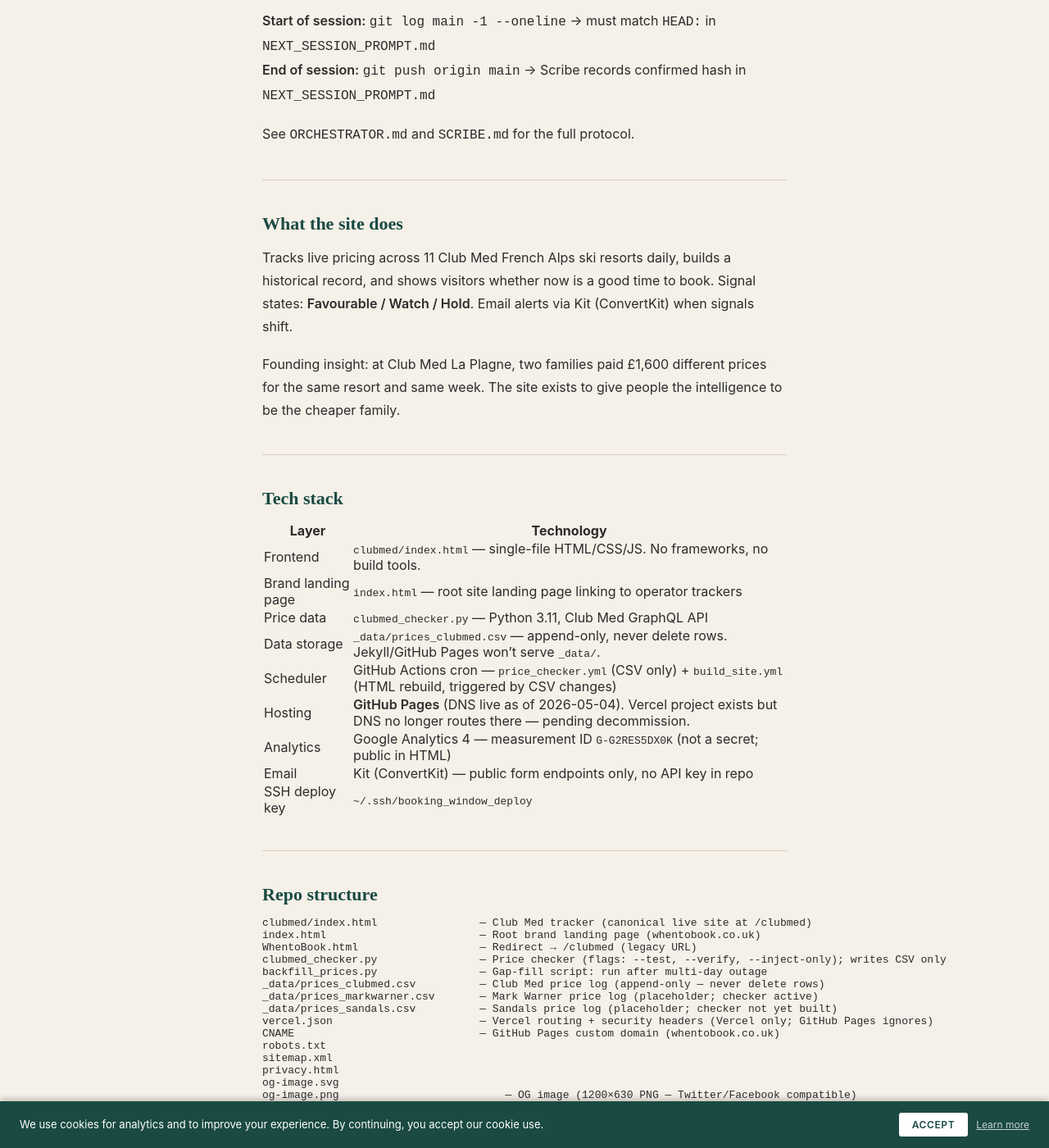
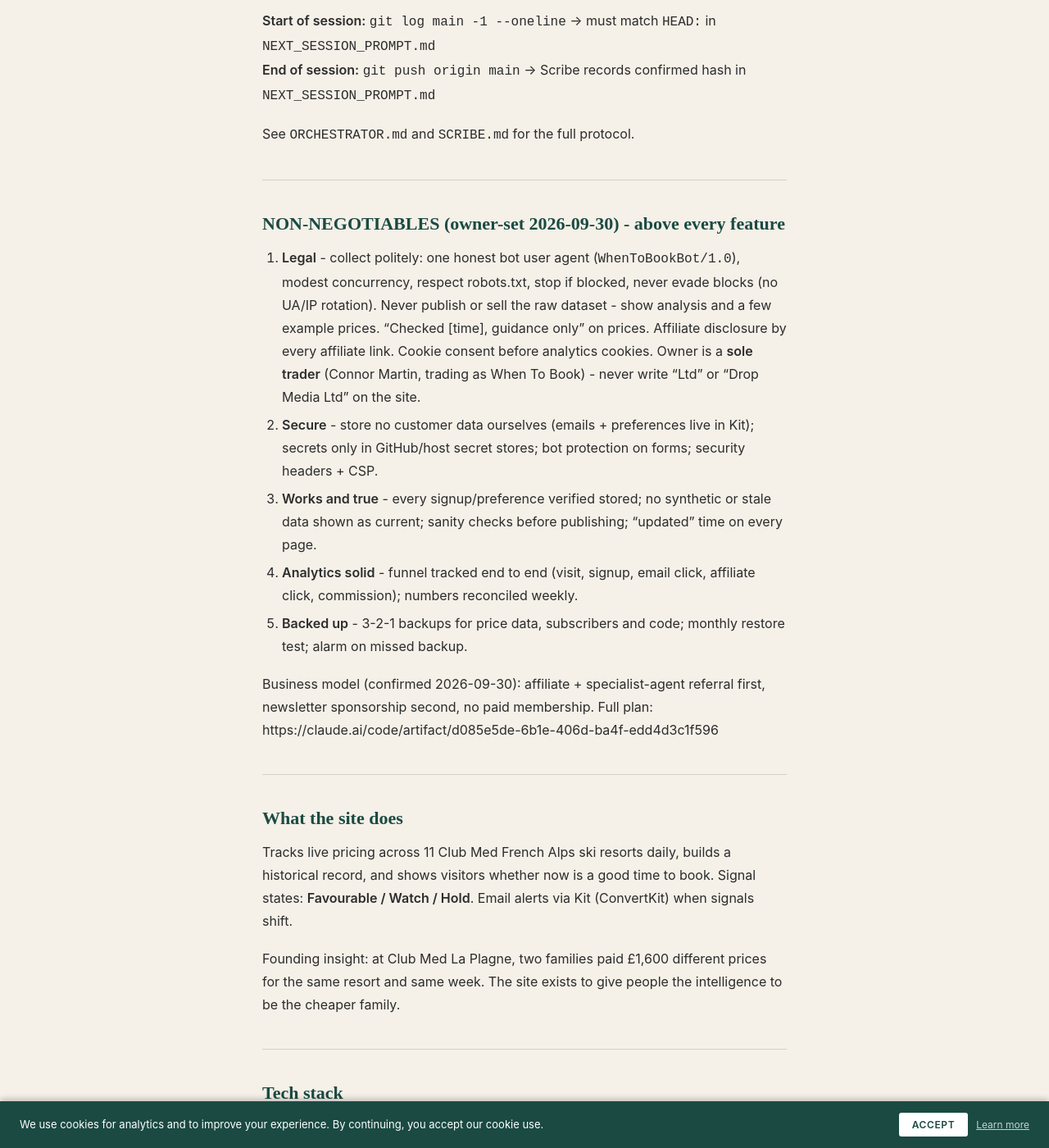
Before and after one commit to 215781/booking-window, a Jekyll site: the page built from CLAUDE.md, in a window 1280 px wide and 1400 px high, scrolled down 680 px. Shown: the whole window at 82% size. Built offline with Jekyll 4.4.1, drawn with Linux system fonts in a browser that asks for light colours; some web fonts are replaced; our own code applies the rules of GitHub Pages for plain Markdown files.

Commit message:
Scribe: session wrap-up 2026-09-30 — non-negotiables, C1/C2 done, D-group added
Co-Authored-By: Claude Opus 5.5 <noreply@anthropic.com>
Claude-Session: https://claude.ai/code/session_01M2vdSQjW4jBsxp7q7p6b1N

```diff
--- a/CLAUDE.md
+++ b/CLAUDE.md
@@ -14,6 +14,18 @@ A session is not complete until the Scribe has pushed and reported the HEAD comm
 **End of session:** `git push origin main` → Scribe records confirmed hash in `NEXT_SESSION_PROMPT.md`
 
 See `ORCHESTRATOR.md` and `SCRIBE.md` for the full protocol.
+
+---
+
+## NON-NEGOTIABLES (owner-set 2026-09-30) - above every feature
+
+1. **Legal** - collect politely: one honest bot user agent (`WhenToBookBot/1.0`), modest concurrency, respect robots.txt, stop if blocked, never evade blocks (no UA/IP rotation). Never publish or sell the raw dataset - show analysis and a few example prices. "Checked [time], guidance only" on prices. Affiliate disclosure by every affiliate link. Cookie consent before analytics cookies. Owner is a **sole trader** (Connor Martin, trading as When To Book) - never write "Ltd" or "Drop Media Ltd" on the site.
+2. **Secure** - store no customer data ourselves (emails + preferences live in Kit); secrets only in GitHub/host secret stores; bot protection on forms; security headers + CSP.
+3. **Works and true** - every signup/preference verified stored; no synthetic or stale data shown as current; sanity checks before publishing; "updated" time on every page.
+4. **Analytics solid** - funnel tracked end to end (visit, signup, email click, affiliate click, commission); numbers reconciled weekly.
+5. **Backed up** - 3-2-1 backups for price data, subscribers and code; monthly restore test; alarm on missed backup.
+
+Business model (confirmed 2026-09-30): affiliate + specialist-agent referral first, newsletter sponsorship second, no paid membership. Full plan: https://claude.ai/code/artifact/d085e5de-6b1e-406d-ba4f-edd4d3c1f596
 
 ---
 
```
Also changed, not shown: NEXT_SESSION_PROMPT.md (+20 -0 lines), PLAN_V2.md (+14 -2 lines), 1 other file.
